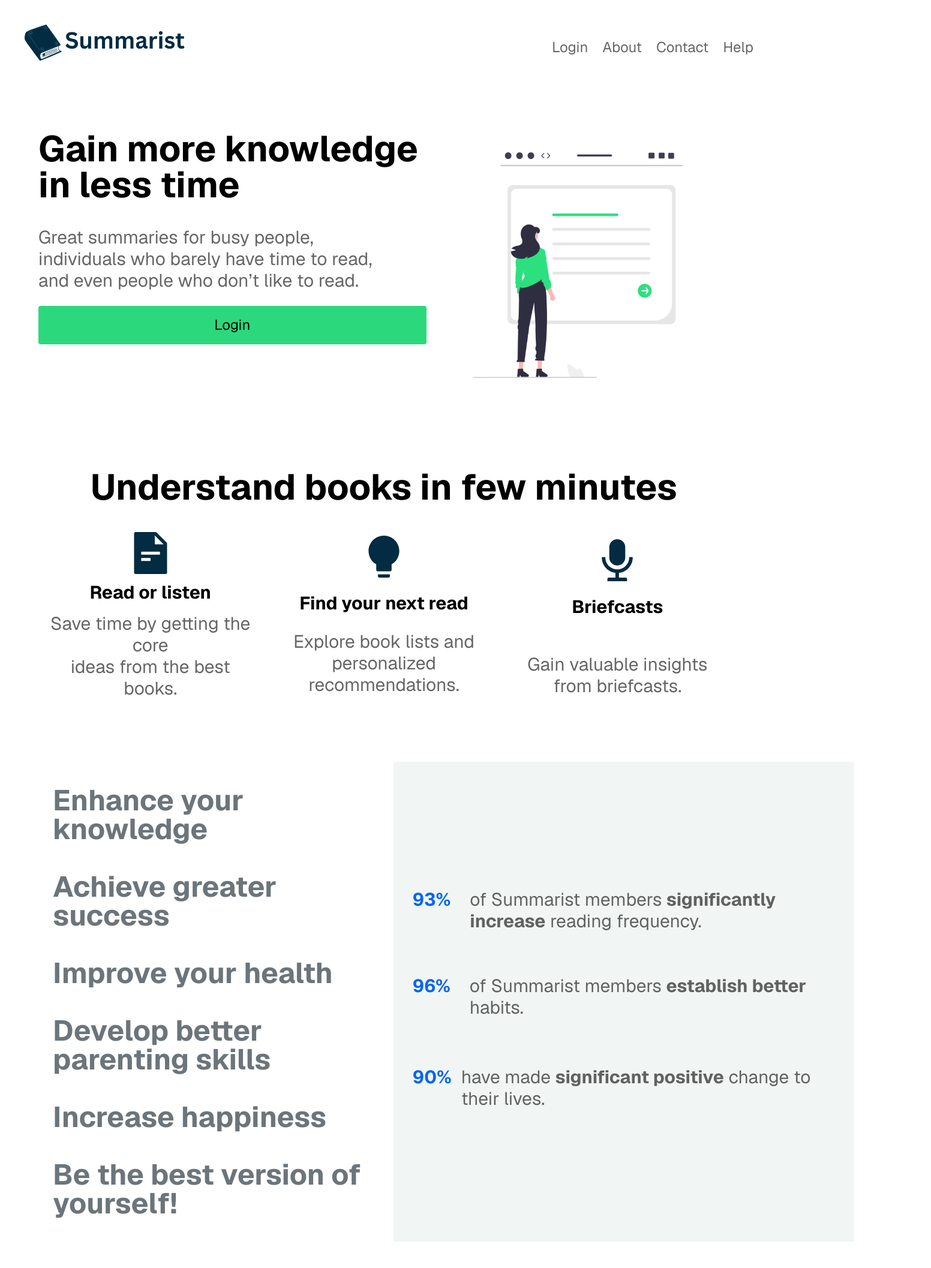
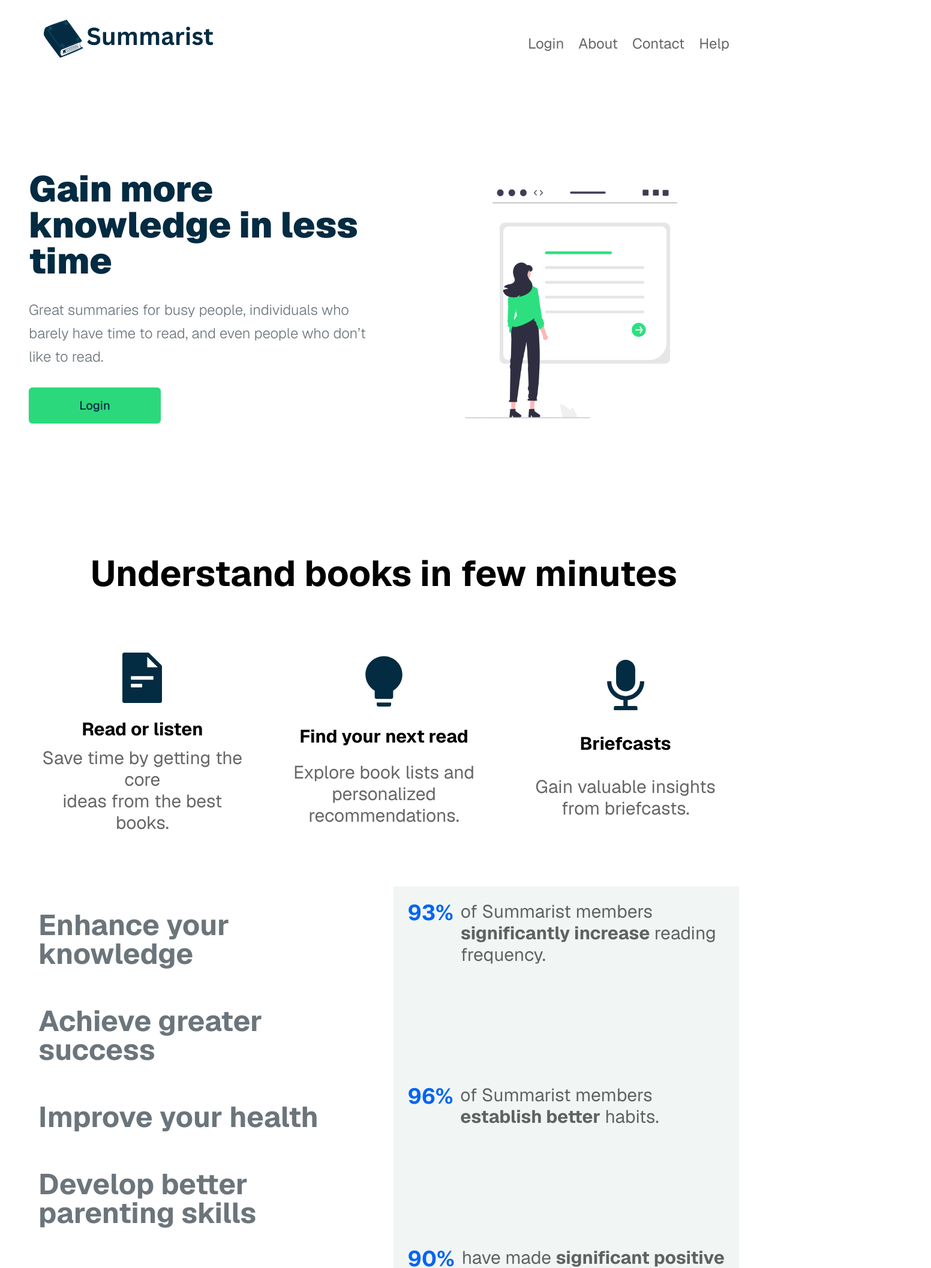
Before and after one commit to nbush71/AdvInternship2, a Next.js app: page / in a window 1280 px wide. Shown: the top 2114 px of the page at 60% size, 1552 px wide, since content can reach past the window. Built offline with nearby package versions, Linux system fonts and the light colour scheme.

Commit message:
Reviews / Features / Landing / Navbar  / CSS /  page

```diff
--- a/app/globals.css
+++ b/app/globals.css
@@ -1,8 +1,19 @@
 @import "tailwindcss";
 
 :root {
-  --background: #ffffff;
+  --background: #f7f7f7;
   --foreground: #171717;
+}
+
+html {
+  scroll-behavior: smooth;
+}
+
+body {
+  background: white;
+  color: var(--foreground);
+  font-family: Arial, Helvetica, sans-serif;
+  margin: 0;
 }
 
 @theme inline {
@@ -26,7 +37,8 @@
   --color-brand-ltgreen: #f1f6f4;
   --color-brand-icons: #032b41;
   --color-brand-gray: #6b757b;
-
+  --color-brand-yellow: #fff3d7;
+  --color-brand-Review: #394547;
 }
 
 @theme {
--- a/app/page.tsx
+++ b/app/page.tsx
@@ -1,20 +1,23 @@
 import Navbar from '../src/components/Navbar';
 import Landing from '../src/components/Landing';
 import Features from '../src/components/Features';
+import Reviews from '../src/components/Reviews';
 
 export default function Home() {
   return (
-    <div className="grid grid-cols-1 min-h-screen items-center justify-center font-sans">
+    <div className="grid min-h-screen grid-cols-1 items-center justify-center font-sans">
       <Navbar />
-      <main className="flex-1 p-6">
-        <div className="flex items-center justify-center py-8">
+      <main className="flex-1 px-3 py-4 md:px-6 md:py-6">
+        <div className="flex items-center justify-center py-4 md:py-8">
           <Landing />
         </div>
-        <div className="flex items-center justify-center py-8">
+        <div className="flex items-center justify-center py-4 md:py-8">
           <Features />
         </div>
+        <div className="flex items-center justify-center py-4 md:py-8">
+          <Reviews />
+        </div>
       </main>
-
     </div>
   );
 }
--- a/src/components/Features.js
+++ b/src/components/Features.js
@@ -1,101 +1,118 @@
-import { AiFillFileText } from "react-icons/ai";
-import { AiFillBulb } from "react-icons/ai";
-import { AiFillAudio } from "react-icons/ai";
+import { AiFillFileText, AiFillBulb, AiFillAudio } from "react-icons/ai";
 
 function Features() {
   return (
-    <section id="features" className="grid grid-col-3 px-4 py- bg-white-300 max-w-500 items-center justify-center">
-      <div className="max-w-full mx-auto items-center px-4">
-        <div className="grid grid-cols-1 md-auto">
-          <div className="grid grid-cols-1 text-6xl text-black px-4 py-8 font-bold text-center items-center justify-center">Understand books in few minutes</div>
-          <div className="grid grid-cols-3 justify-between">
-            <div className=" grid grid-cols-1" id="features1">
-              <div className="flex items-center justify-center py-2" >
-                <AiFillFileText className="text-brand-icons size-20"  />
+    <section id="features" className="w-full bg-white px-4 py-6 md:px-6">
+      <div className="mx-auto max-w-7xl">
+        <div className="grid gap-8">
+          <div className="px-4 py-8 text-center text-3xl font-bold text-black md:text-6xl">
+            Understand books in few minutes
           </div>
-              <div className="grid grid-cols-1 font-bold text-3xl text-center justify-center">Read or listen</div>
-              <div className="grid grid-cols-1 px-4 py-4 text-3xl text-center justify-center text-black/60 text-wrap">
-                Save time by getting the core <br />ideas from the best books.
+
+          <div className="grid gap-6 sm:grid-cols-2 md:grid-cols-2 lg:grid-cols-3">
+            <div className="grid gap-3 px-4 py-6 text-center" id="features1">
+              <div className="flex items-center justify-center py-2">
+                <AiFillFileText className="size-16 text-brand-icons sm:size-20 md:size-24" />
+              </div>
+              <div className="text-2xl font-bold text-black md:text-3xl">Read or listen</div>
+              <div className="text-lg text-black/60 md:text-3xl">
+                Save time by getting the core <br className="hidden md:block" />
+                ideas from the best books.
               </div>
             </div>
-            <div className="grid grid-cols-1 items-center" id="features2">
+
+            <div className="grid gap-3 px-4 py-6 text-center" id="features2">
               <div className="flex items-center justify-center py-2">
-                <AiFillBulb className="text-brand-icons size-20"/>
+                <AiFillBulb className="size-16 text-brand-icons sm:size-20 md:size-24" />
               </div>
-              <div className="grid grid-cols-1 px-4 font-bold text-3xl text-center justify-center">Find your next read
+              <div className="px-4 text-2xl font-bold text-black md:text-3xl">
+                Find your next read
               </div>
-              <div className="grid grid-cols-1 items-center py-4 px-6  text-black/60 text-center text-3xl text-wrap">
-                Explore book lists and <br />personalized recommendations.
+              <div className="px-2 text-lg text-black/60 md:text-3xl">
+                Explore book lists and <br className="hidden md:block" />
+                personalized recommendations.
               </div>
             </div>
-            <div className="grid grid-cols-1 px-4 text-center justify-center" id="features3">
-              <div className="flex items-center justify-center">
-                <AiFillAudio className="text-brand-icons size-20" />
+
+            <div className="grid gap-3 px-4 py-6 text-center" id="features3">
+              <div className="flex items-center justify-center py-2">
+                <AiFillAudio className="size-16 text-brand-icons sm:size-20 md:size-24" />
               </div>
-              <div className="grid grid-cols-1 font-bold text-3xl text-center justify-center">Briefcasts</div>
-              <div className="grid grid-cols-1 items-center text-black/60 text-center text-3xl text-wrap">
+              <div className="text-2xl font-bold text-black md:text-3xl">Briefcasts</div>
+              <div className="text-lg text-black/60 md:text-3xl">
                 Gain valuable insights from briefcasts.
               </div>
             </div>
           </div>
-          <div className="grid grid-cols-2 px-4 py-6 gap-8 items-center mt-16 ">
-            <div className="grid grid-cols-1 py-4 text-5xl font-bold text-brand-gray" id="features4">
-              <div className="flex py-6 px-4">Enhance your knowledge</div>
-              <div className="flex py-6 px-4">Achieve greater success</div>
-              <div className="flex py-6 px-4">Improve your health</div>
-              <div className="flex py-6 px-4">Develop better parenting skills</div>
-              <div className="flex py-6 px-4">Increase happiness</div>
-              <div className="flex py-6 px-4">Be the best version of yourself!</div>
+
+          <div className="mt-8 grid gap-8 md:grid-cols-2">
+            <div className="grid gap-4 px-4 py-4 text-base font-bold text-brand-gray sm:text-2xl md:text-5xl" id="features4">
+              <div className="py-2 md:py-6">Enhance your knowledge</div>
+              <div className="py-2 md:py-6">Achieve greater success</div>
+              <div className="py-2 md:py-6">Improve your health</div>
+              <div className="py-2 md:py-6">Develop better parenting skills</div>
+              <div className="py-2 md:py-6">Increase happiness</div>
+              <div className="py-2 md:py-6">Be the best version of yourself!</div>
             </div>
-            <div className="grid grid-cols-1 w-3xl h-full bg-brand-ltgreen px-2 py-4 items-center justify-center content-center align-center" id="features5">
-              <div className="flex py-4 px-6 gap-4 justify-between">
-                <div className="flex py-4 text-brand-blue font-bold text-3xl">93%</div>
-                <div className=" text-black/60 text-3xl text-wrap px-4 py-4">of Summarist members <b>significantly increase</b> reading frequency.
+
+            <div className="grid gap-4 bg-brand-ltgreen p-4 md:p-6" id="features5">
+              <div className="flex flex-col gap-3 sm:flex-row sm:items-start sm:justify-between">
+                <div className="text-3xl font-bold text-brand-blue md:text-4xl">93%</div>
+                <div className="text-base text-black/60 md:text-3xl">
+                  of Summarist members <b>significantly increase</b> reading frequency.
                 </div>
               </div>
-              <div className="flex py-6 px-6 gap-4 justify-between">
-                <div className="flex py-4 text-brand-blue font-bold text-3xl">96%</div>
-                <div className=" text-black/60 text-3xl text-wrap px-4 py-4">
+
+              <div className="flex flex-col gap-3 sm:flex-row sm:items-start sm:justify-between">
+                <div className="text-3xl font-bold text-brand-blue md:text-4xl">96%</div>
+                <div className="text-base text-black/60 md:text-3xl">
                   of Summarist members <b>establish better</b> habits.
                 </div>
               </div>
-              <div className="flex py-6 px-6 gap-4 justify-between">
-                <div className="flex py-4 text-brand-blue font-bold text-3xl">90%</div>
-                <div className=" text-black/60 text-3xl text-wrap px- py-4">
+
+              <div className="flex flex-col gap-3 sm:flex-row sm:items-start sm:justify-between">
+                <div className="text-3xl font-bold text-brand-blue md:text-4xl">90%</div>
+                <div className="text-base text-black/60 md:text-3xl">
                   have made <b>significant positive</b> change to their lives.
                 </div>
               </div>
             </div>
           </div>
-          <div className="grid grid-cols-2 mt-14" id="features6">
-            <div className="flex flex-1 w-3xl h-full bg-brand-ltgreen px-6 py-4 items-center justify-center content-center align-center">
-              <div className="grid grid-cols-1 py-4 px-4 gap-4 justify-between">
-                <div className="flex justify-between h-full gap-4">
-                  <div className="flex py-4 pr-4 text-brand-blue font-bold text-3xl">91%</div>
-                  <div className=" text-black/60 text-3xl text-wrap px-4 py-4">of Summarist members <b>report feeling more productive</b> after incorporating the service into their daily routine.
+
+          <div className="mt-8 grid gap-8 md:grid-cols-2" id="features6">
+            <div className="bg-brand-ltgreen p-4 md:p-6">
+              <div className="grid gap-5">
+                <div className="flex flex-col gap-3 sm:flex-row sm:items-start sm:justify-between">
+                  <div className="text-3xl font-bold text-brand-blue md:text-4xl">91%</div>
+                  <div className="text-base text-black/60 md:text-3xl">
+                    of Summarist members <b>report feeling more productive</b> after incorporating the service into their daily routine.
                   </div>
                 </div>
-                <div className="flex justify-between gap-4">
-                    <div className="flex pr-4 py-4 text-brand-blue font-bold text-3xl">94%</div>
-                    <div className=" text-black/60 text-3xl text-wrap px-6 py-4">of Summarist members have <b>noticed an improvement</b> in their overall comprehension and retention of information.
+
+                <div className="flex flex-col gap-3 sm:flex-row sm:items-start sm:justify-between">
+                  <div className="text-3xl font-bold text-brand-blue md:text-4xl">94%</div>
+                  <div className="text-base text-black/60 md:text-3xl">
+                    of Summarist members have <b>noticed an improvement</b> in their overall comprehension and retention of information.
                   </div>
                 </div>
-                <div className="flex justify-between gap-4">
-                  <div className="flex py-4 text-brand-blue font-bold text-3xl">88%</div>
-                  <div className=" text-black/60 text-3xl text-wrap px-6 py-4">of Summarist members <b>feel more informed</b> about current events and industry trends since using the platform.</div>
+
+                <div className="flex flex-col gap-3 sm:flex-row sm:items-start sm:justify-between">
+                  <div className="text-3xl font-bold text-brand-blue md:text-4xl">88%</div>
+                  <div className="text-base text-black/60 md:text-3xl">
+                    of Summarist members <b>feel more informed</b> about current events and industry trends since using the platform.
                   </div>
                 </div>
               </div>
-                <div className="grid grid-cols-2 w-full px-4 py-6" id="features7">
-                  <div className="flex w-4xl">
-                    <div className="grid gap-4 w-2xl" dir="rtl">
-                      <p className="flex py-6 px-4 text-5xl font-bold text-brand-gray">Expand your learning</p>
-                      <p className="flex py-6 px-4 text-5xl font-bold text-brand-gray">Accomplish your goals</p>
-                      <p className="flex py-6 px-4 text-5xl font-bold text-brand-gray" >Strengthen your vitality</p>
-                      <p className="flex py-6 px-4 text-5xl font-bold text-brand-gray">Become a better caregiver</p>
-                      <p className="flex py-6 px-4 text-5xl font-bold text-brand-gray">Improve your mood</p>
-                      <p className="flex py-6 px-4 text-5xl font-bold text-brand-gray">Maximize your abilities</p>
             </div>
+
+            <div className="w-full px-2 py-6" id="features7">
+              <div className="grid gap-4" dir="rtl">
+                <p className="py-2 text-xl font-bold text-brand-gray sm:text-2xl md:text-5xl">Expand your learning</p>
+                <p className="py-2 text-xl font-bold text-brand-gray sm:text-2xl md:text-5xl">Accomplish your goals</p>
+                <p className="py-2 text-xl font-bold text-brand-gray sm:text-2xl md:text-5xl">Strengthen your vitality</p>
+                <p className="py-2 text-xl font-bold text-brand-gray sm:text-2xl md:text-5xl">Become a better caregiver</p>
+                <p className="py-2 text-xl font-bold text-brand-gray sm:text-2xl md:text-5xl">Improve your mood</p>
+                <p className="py-2 text-xl font-bold text-brand-gray sm:text-2xl md:text-5xl">Maximize your abilities</p>
               </div>
             </div>
           </div>
--- a/src/components/Landing.js
+++ b/src/components/Landing.js
@@ -3,34 +3,45 @@
 
 function Landing() {
   return (
-    <section id="landing" className="grid grid-cols-1 px-6 py-1 bg-white-300 max-full">
-      <div className="flex flex-1 mx-auto items-center px-4">
-        <div className="flex flex-2 justify-between">
-          <div className="flex m-auto " >
-            <div className="justify-between gap-6">
-              <div className="flex flex-1 text-6xl font-bold py-4 justify-start">
-                Gain more knowledge <br className="whitespace-break-spaces" />
-                in less time
+    <section id="landing" className="w-full bg-white px-4 py-4 md:px-6 md:py-8">
+      <div className="mx-auto w-full max-w-7xl">
+        <div className="flex w-full gap-8 lg:flex-row lg:items-center lg:justify-between">
+          <div className="flex-1">
+            <div className="max-w-175">
+              <div className="text-5xl font-black text-brand-darkteal sm:text-2xl md:text-4xl xl:text-6xl">
+                Gain more knowledge in less time
               </div>
-              <div className="text-3xl text-black/60 font-normal py-6 ">
-                Great summaries for busy people,
-                <br className="whitespace-break-spaces md:whitespace-normal"/>
-                individuals who barely have time to read,
-                <br className="whitespace-break-spaces md:whitespace-normal" />
-                and even people who don’t like to read.
+
+              <div className="mt-8 max-w-155 text-2xl font-light leading-relaxed text-brand-gray md:text-2xl text-wrap">
+                Great summaries for busy people, individuals who barely have time to read, and even people who don’t like to read.
               </div>
-              <div className="grid grid-col-1 max-w-300"  >
-                <button className="max-w-300 flex items-center justify-center bg-brand-green rounded-sm text-2xl py-4" width={300} height={300}>Login</button>
+
+              <div className="mt-8">
+                <button className="inline-flex w-full max-w-55 items-center justify-center rounded-md bg-brand-green px-6 py-4 text-lg font-medium text-brand-darkteal shadow-sm transition hover:brightness-95 md:text-xl">
+                  Login
+                </button>
               </div>
             </div>
-            <div className="flex flex-1 justify-end">
-              <Image src={landing} className="flex flex-1" alt="Landing image" width={600} height={400} />
+          </div>
+
+          <div className="flex flex-1 justify-center lg:justify-end">
+            <div className="relative w-full max-w-140  bg-white p-4 md:p-6">
+              <div className="mb-4 flex items-center gap-2">
+                <div className="ml-6 h-1.5 w-28 rounded-full bg-white" />
+              </div>
+
+              <Image
+                src={landing}
+                alt="Landing image"
+                width={600}
+                height={400}
+                className="h-auto w-full"
+              />
             </div>
-
           </div>
         </div>
       </div>
-      </section>
+    </section>
   );
 }
 
--- a/src/components/Navbar.js
+++ b/src/components/Navbar.js
@@ -3,14 +3,21 @@
 
 function Navbar() {
   return (
-    <nav className="grid grid-cols-1 px-6 py-6 w-full">
-      <div className="max-width-[1100px] max-auto flex items-center justify-between">
-        <Image src={logo} alt="Summarist logo" className="px-4 py-4" width={300} height={60}/>
-        <div className="flex gap-6 mt-4 text-2xl ">
-          <a href="#" className="text-black/60 transition-colors duration-200 cursor-pointer">Login</a>
-          <a href="#" className="text-black/60 transition-colors duration-200 cursor-not-allowed">About</a>
-          <a href="#" className="text-black/60 transition-colors duration-200 cursor-not-allowed">Contact</a>
-          <a href="#" className="text-black/60 transition-colors duration-200 cursor-not-allowed">Help</a>
+    <nav className="w-full px-4 py-4 md:px-6 md:py-6">
+      <div className="mx-auto flex max-w-6xl flex-col items-center gap-3 md:flex-row md:justify-between">
+        <Image
+          src={logo}
+          alt="Summarist logo"
+          className="w-45 px-2 py-2 md:w-75"
+          width={300}
+          height={60}
+        />
+
+        <div className="flex flex-wrap items-center justify-center gap-3 text-sm md:mt-4 md:gap-6 md:text-2xl">
+          <a href="#" className="cursor-pointer text-black/60 transition-colors duration-200 hover:text-black">Login</a>
+          <a href="#" className="cursor-not-allowed text-black/60 transition-colors duration-200">About</a>
+          <a href="#" className="cursor-not-allowed text-black/60 transition-colors duration-200">Contact</a>
+          <a href="#" className="cursor-not-allowed text-black/60 transition-colors duration-200">Help</a>
         </div>
       </div>
     </nav>
--- /dev/null
+++ b/src/components/Reviews.js
@@ -0,0 +1,71 @@
+import { BsStarFill } from "react-icons/bs";
+
+
+function Reviews() {
+
+  return (
+    <section grid grid-cols-1 content-center  id="reviews">
+      <div className="grid grid-rows-1">
+        <div className="grid grid-rows-1 justify-center items-center">
+          <div className="flex mb-8 text-brand-darkteal items-center justify-center content-center text-5xl font-bold">What our members say</div>
+          <div className="grid grid-cols-1 place-items-center ">
+            <div className="grid mb-4 gap-4 bg-brand-yellow py-4 px-6 w-240 ">
+              <div className="flex gap-4">
+                <div className="flex text-2xl text-brand-darkteal">Hanna M.</div>
+                <div className="flex size-[1em] mt-2 text-brand-blue">
+                  <BsStarFill />
+                </div>
+              </div>
+              <div className="grid grid-cols-1 text-wrap text-2xl text-brand-Review mb-4">
+                <p>This app has been a <b>game-changer</b> for me! It's saved me so much time and <br />effort in reading and comprehending books. Highly recommend it to all book lovers.</p>
+              </div>
+            </div>
+            <div className="grid grid-cols-1 mb-4 gap-4 bg-brand-yellow py-4 px-6 w-240 ">
+              <div className="flex gap-4">
+                <div className="flex text-2xl text-brand-darkteal">David B.</div>
+                <div className="flex size-[1em] mt-2 text-brand-blue">
+                  <BsStarFill />
+                </div>
+              </div>
+              <div className="grid grid-cols-1 text-wrap text-2xl text-brand-Review mb-4">I love this app! It provides <b>concise and accurate summaries</b> of books in a way that is easy to understand. It's also very user-friendly and intuitive.
+              </div>
+            </div>
+            <div className="review">
+              <div className="review__header">
+                <div className="review__name">Nathan S.</div>
+                <div className="review__stars">
+                  <BsStarFill />
+                </div>
+              </div>
+              <div className="review__body">
+                This app is a great way to get the main takeaways from a book
+                without having to read the entire thing.
+                <b>The summaries are well-written and informative.</b>
+                Definitely worth downloading.
+              </div>
+            </div>
+            <div className="review">
+              <div className="review__header">
+                <div className="review__name">Ryan R.</div>
+                <div className="review__stars">
+                  <BsStarFill />
+                </div>
+              </div>
+              <div className="review__body">
+                If you're a busy person who
+                <b>loves reading but doesn't have the time</b> to read every
+                book in full, this app is for you! The summaries are thorough
+                and provide a great overview of the book's content.
+              </div>
+            </div>
+          </div>
+          <div className="reviews__btn--wrapper">
+            <button className="btn home__cta--btn">Login</button>
+          </div>
+        </div>
+      </div>
+    </section>
+  );
+}
+
+export default Reviews;
```
Lines whose indentation alone changed are shown as unchanged.
